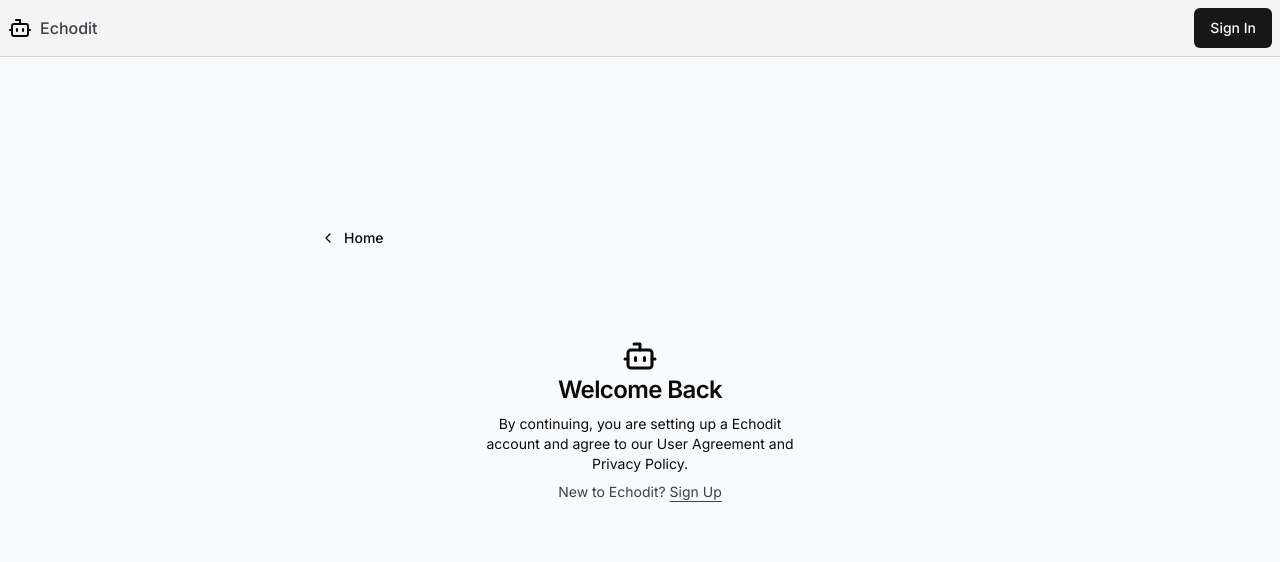
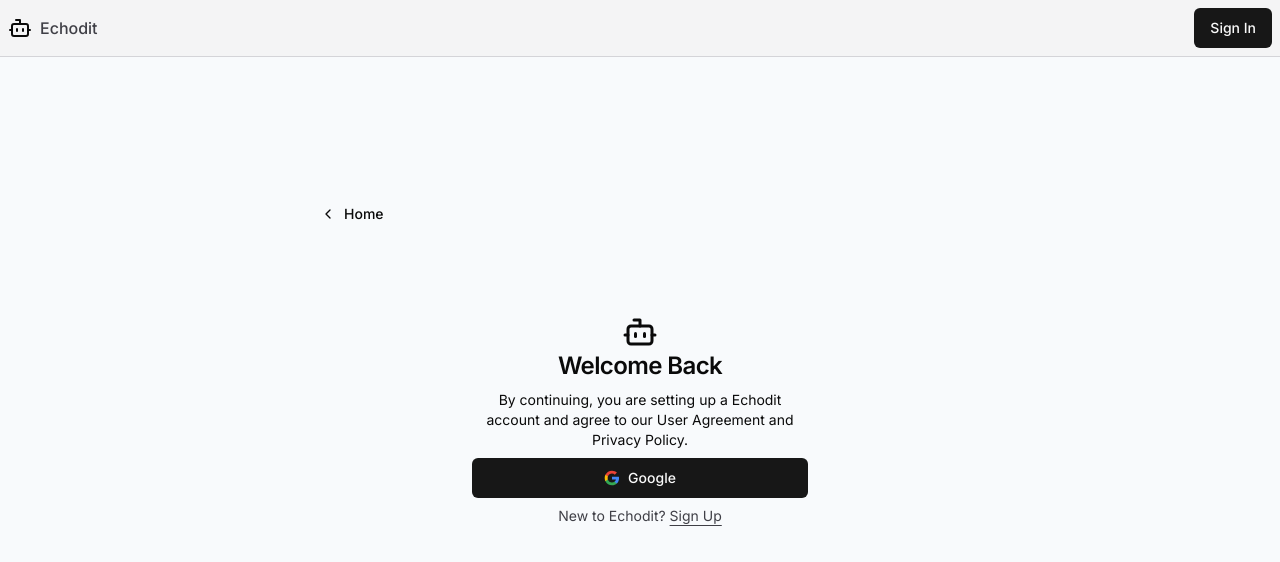
Before and after one commit to AryanPandeyy/echodit, a Next.js app: page /sign-in in a window 1280 px wide. Shown: the top 562 px of the page. Built offline with nearby package versions, Linux system fonts and the light colour scheme.

Commit message:
middleware && google btn

```diff
--- /dev/null
+++ b/app/api/auth/[...nextauth]/option.ts
@@ -0,0 +1,11 @@
+import type { NextAuthOptions } from "next-auth";
+import GoogleProvider from "next-auth/providers/google";
+
+export const options: NextAuthOptions = {
+  providers: [
+    GoogleProvider({
+      clientId: process.env.GOOGLE_CLIENT_ID as string,
+      clientSecret: process.env.GOOGLE_CLIENT_SECRET as string,
+    }),
+  ],
+};
--- a/app/api/auth/[...nextauth]/route.ts
+++ b/app/api/auth/[...nextauth]/route.ts
@@ -1,7 +1,6 @@
 import NextAuth from "next-auth";
+import { options } from "./option";
 
-const handler = NextAuth({
-  providers: [],
-});
+const handler = NextAuth(options);
 
 export { handler as GET, handler as POST };
--- /dev/null
+++ b/components/Icons.tsx
@@ -0,0 +1,56 @@
+import { LucideProps, MessageSquare, User } from "lucide-react";
+
+export const Icons = {
+  user: User,
+  logo: (props: LucideProps) => (
+    <svg {...props} viewBox="0 0 497 497">
+      <g>
+        <path
+          d="m392 30c-71.75 0-71.75-30-143.5-30l128.5 497h30c33.137 0 60-26.863 60-60v-228.526c18.555-18.938 30-44.867 30-73.474 0-57.99-47.01-105-105-105z"
+          fill="#c87044"
+        />
+        <path
+          d="m437 437-45-377c-41.895 0-63.904-18.405-83.322-34.644-16.942-14.167-30.323-25.356-60.178-25.356-71.75 0-71.75 30-143.5 30-57.99 0-105 47.01-105 105 0 28.607 11.445 54.537 30 73.474v228.526c0 33.137 26.863 60 60 60h287c33.137 0 60-26.863 60-60z"
+          fill="#db905a"
+        />
+        <path
+          d="m392 60-15 407h30c16.542 0 30-13.458 30-30v-228.526c0-7.851 3.077-15.388 8.571-20.996 13.819-14.103 21.429-32.74 21.429-52.478 0-41.355-33.645-75-75-75z"
+          fill="#ffd185"
+        />
+        <path
+          d="m407 437v-228.526c0-15.796 6.088-30.708 17.143-41.991 8.291-8.462 12.857-19.643 12.857-31.483 0-41.355-20.187-75-45-75-41.895 0-63.904-9.203-83.322-17.322-16.942-7.083-30.323-12.678-60.178-12.678-29.856 0-43.236 5.595-60.177 12.678-19.419 8.119-41.429 17.322-83.323 17.322-41.355 0-75 33.645-75 75 0 19.738 7.61 38.375 21.429 52.479 5.494 5.607 8.571 13.145 8.571 20.995v228.526c0 16.542 13.458 30 30 30h287c16.542 0 30-13.458 30-30z"
+          fill="#ffe8c2"
+        />
+        <g fill="#ffd185">
+          <circle cx="392" cy="135" r="7.5" />
+          <circle cx="362" cy="165" r="7.5" />
+          <circle cx="105" cy="377" r="7.5" />
+          <circle cx="135" cy="407" r="7.5" />
+          <circle cx="105" cy="135" r="7.5" />
+        </g>
+      </g>
+    </svg>
+  ),
+  google: (props: LucideProps) => (
+    <svg {...props} viewBox="0 0 24 24">
+      <path
+        d="M22.56 12.25c0-.78-.07-1.53-.2-2.25H12v4.26h5.92c-.26 1.37-1.04 2.53-2.21 3.31v2.77h3.57c2.08-1.92 3.28-4.74 3.28-8.09z"
+        fill="#4285F4"
+      />
+      <path
+        d="M12 23c2.97 0 5.46-.98 7.28-2.66l-3.57-2.77c-.98.66-2.23 1.06-3.71 1.06-2.86 0-5.29-1.93-6.16-4.53H2.18v2.84C3.99 20.53 7.7 23 12 23z"
+        fill="#34A853"
+      />
+      <path
+        d="M5.84 14.09c-.22-.66-.35-1.36-.35-2.09s.13-1.43.35-2.09V7.07H2.18C1.43 8.55 1 10.22 1 12s.43 3.45 1.18 4.93l2.85-2.22.81-.62z"
+        fill="#FBBC05"
+      />
+      <path
+        d="M12 5.38c1.62 0 3.06.56 4.21 1.64l3.15-3.15C17.45 2.09 14.97 1 12 1 7.7 1 3.99 3.47 2.18 7.07l3.66 2.84c.87-2.6 3.3-4.53 6.16-4.53z"
+        fill="#EA4335"
+      />
+      <path d="M1 1h22v22H1z" fill="none" />
+    </svg>
+  ),
+  commentReply: MessageSquare,
+};
--- a/components/SignIn.tsx
+++ b/components/SignIn.tsx
@@ -1,5 +1,6 @@
 import { Bot } from "lucide-react";
 import Link from "next/link";
+import UserAuthForm from "./UserAuthForm";
 export const SignIn = () => {
   return (
     <div className="container w-full flex flex-col justify-center text-center sm:w-[400px] space-y-2">
@@ -13,6 +14,7 @@
         By continuing, you are setting up a Echodit account and agree to our
         User Agreement and Privacy Policy.
       </p>
+      <UserAuthForm />
       <p className="px-8 text-center text-sm text-zinc-700">
         New to Echodit?{" "}
         <Link
--- /dev/null
+++ b/components/UserAuthForm.tsx
@@ -0,0 +1,34 @@
+"use client";
+import React, { FC, useState } from "react";
+import { signIn } from "next-auth/react";
+import { cn } from "@/lib/utils";
+
+import { Icons } from "./Icons";
+import { Button } from "./ui/button";
+
+interface UserAuthFormInterface extends React.HTMLAttributes<HTMLDivElement> {}
+
+const UserAuthForm: FC<UserAuthFormInterface> = ({ className, ...props }) => {
+  const [isLoading, setIsLoading] = useState<boolean>(false);
+
+  const googleSignIn = async () => {
+    try {
+      await signIn("google");
+    } catch (e) {
+      console.log("ERROR: GOOGLE SIGN IN ERROR: ", e);
+    } finally {
+      setIsLoading(true);
+    }
+  };
+
+  return (
+    <div className={cn("flex", className)} {...props}>
+      <Button className="w-full" onClick={googleSignIn}>
+        {isLoading ? null : <Icons.google className="h-4 w-4 mr-2" />}
+        Google
+      </Button>
+    </div>
+  );
+};
+
+export default UserAuthForm;
--- /dev/null
+++ b/middleware.ts
@@ -0,0 +1,3 @@
+export { default } from "next-auth/middleware";
+
+export const config = { matcher: ["/dashboard"] };
```
